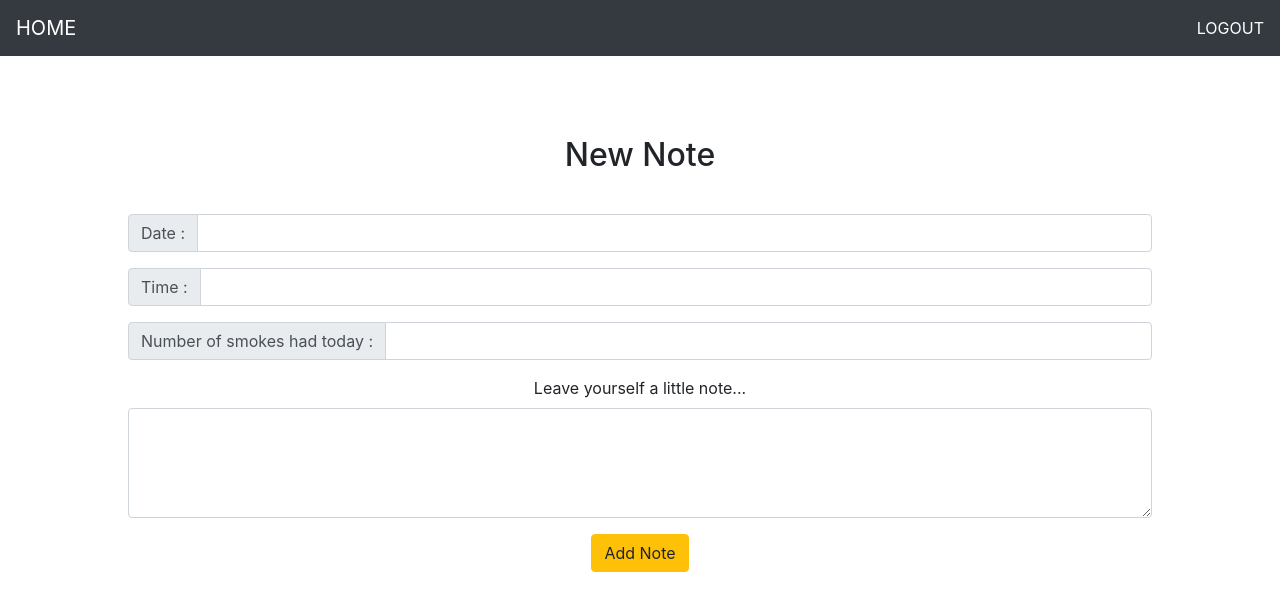
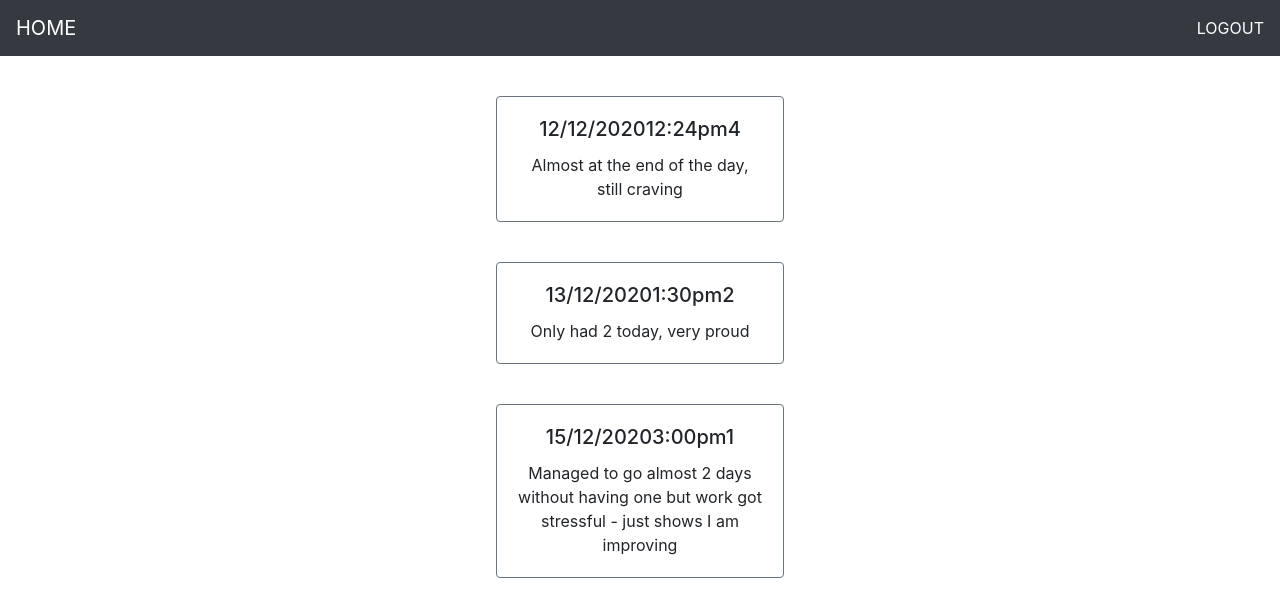
Before and after one commit to Jermayy/EZ-Quit_, a React (Create React App) app in the folder client/: page /NoteList in a window 1280 px wide. Shown: the top 616 px of the page. Built offline with nearby package versions, Linux system fonts and the light colour scheme.

Commit message:
Create saved note list and render test info

```diff
--- a/client/src/App.js
+++ b/client/src/App.js
@@ -2,11 +2,13 @@ import React, { Component } from "react";
 import logo from "./logo.svg";
 import "./App.css";
 import 'bootstrap/dist/css/bootstrap.min.css';
-import { NewNote } from "./Pages/NewNote";
+
 
 // import { SignUp } from "./Pages/SignUp";
 // import {Dashboard} from "./Pages/Dashboard";
 // import { Login } from "./Pages/Login";
+// import { NewNote } from "./Pages/NewNote";
+import {NoteList} from "./Pages/NoteList"
 
 function App() {
   return (
@@ -14,7 +16,8 @@ function App() {
     {/* <Login></Login> */}
   {/* <SignUp></SignUp> */}
   {/* <Dashboard></Dashboard> */}
-  <NewNote></NewNote>
+  {/* <NewNote></NewNote> */}
+  <NoteList></NoteList>
     </div>
   );
 }
--- /dev/null
+++ b/client/src/Components/NoteList/NoteListItem.css
@@ -0,0 +1,6 @@
+.noteCard{
+    margin: 0 auto;
+    margin-top: 5vh;
+    padding: 0;
+    width: 80vw;
+}
--- /dev/null
+++ b/client/src/Components/NoteList/NoteListItem.js
@@ -0,0 +1,32 @@
+import React, { Component } from 'react';
+import Card from 'react-bootstrap/Card';
+
+import './NoteListItem.css';
+
+
+export const NoteListItem =({date, time, smoke, note})=>{
+
+
+        return(
+
+            <Card border="secondary" style={{ width: '18rem' }}
+            className="noteCard"
+            >
+             <Card.Body>
+              <Card.Title>
+                  {date}
+                  {time}
+                  {smoke}
+              </Card.Title>
+
+              <Card.Text>
+               {note}
+              </Card.Text>
+
+            </Card.Body>
+          </Card>
+
+
+        )
+
+}
--- /dev/null
+++ b/client/src/Components/NoteList/NoteListWrapper.js
@@ -0,0 +1,12 @@
+import React from 'react';
+
+
+ function NoteListWrapper(props){
+        return(
+        <div>{props.children}</div>
+        )
+
+}
+
+
+export default NoteListWrapper;
--- /dev/null
+++ b/client/src/Pages/NoteList.js
@@ -0,0 +1,41 @@
+import React, { Component } from 'react';
+import NoteHeader from '../Components/NoteHeader/NoteHeader';
+import { NoteListItem } from '../Components/NoteList/NoteListItem';
+import NoteListWrapper from '../Components/NoteList/NoteListWrapper';
+
+
+import SavedNotes from '../utils/testNotes';
+import './NoteList.css';
+
+export class NoteList extends Component{
+
+state = {
+    SavedNotes
+}
+
+
+    render(){
+
+        return(
+            <div>
+                <NoteHeader></NoteHeader>
+               <NoteListWrapper>
+                   {this.state.SavedNotes.map (note =>(
+                       <NoteListItem
+                       key={note.id}
+                       date={note.date}
+                       time={note.time}
+                       smoke={note.smoke}
+                       note={note.note}
+                    />
+        ))}
+               </NoteListWrapper>
+
+
+
+
+
+            </div>
+        )
+    }
+}
--- /dev/null
+++ b/client/src/utils/testNotes.js
@@ -0,0 +1,25 @@
+export default [
+{
+"id":1,
+"date":"12/12/2020",
+"time":"12:24pm",
+"smoke":"4",
+"note":"Almost at the end of the day, still craving"
+},
+{
+"id":2,
+"date":"13/12/2020",
+"time":"1:30pm",
+"smoke":"2",
+"note":"Only had 2 today, very proud"
+},
+{
+"id":3,
+"date":"15/12/2020",
+"time":"3:00pm",
+"smoke":"1",
+"note":"Managed to go almost 2 days without having one but work got stressful - just shows I am improving"
+}
+
+
+]
```
Also changed, not shown: client/src/Pages/NoteList.css (added).
